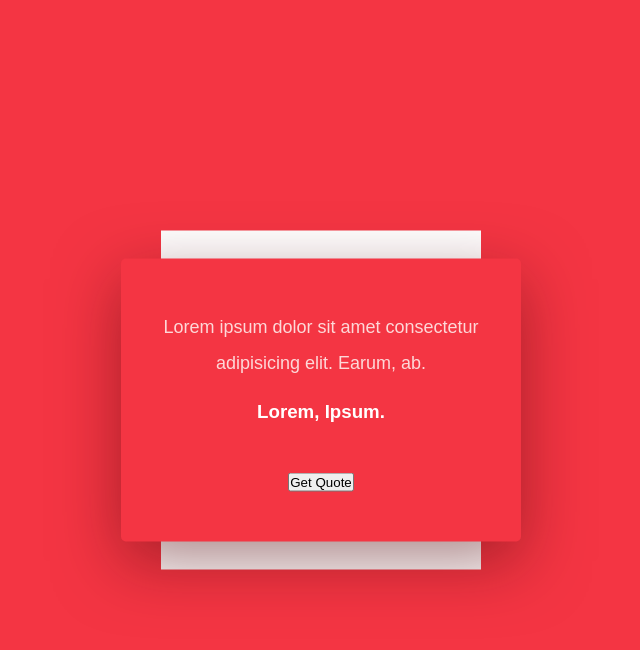
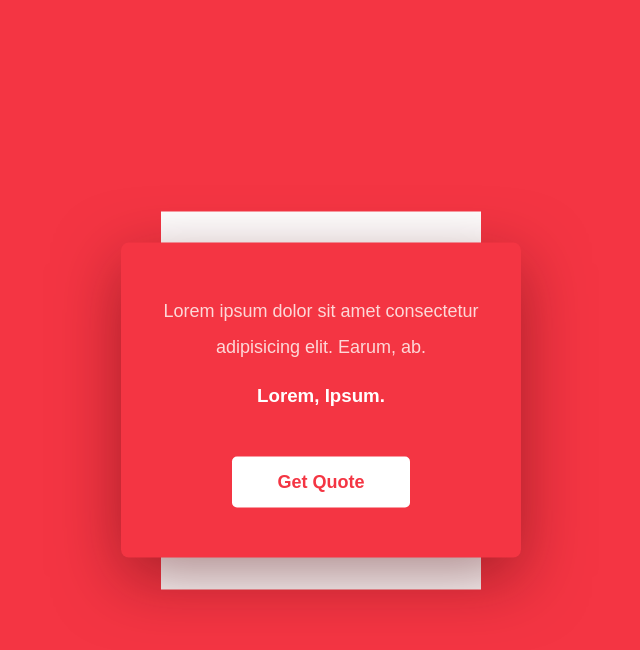
Before and after one commit to Pranav-Ausekar/Quote-Generator, a plain HTML site: page index.html in a window 1280 px wide. Both pictures are taken after a click on the button "Get Quote". Shown: the whole page, without its empty margins (319-959 px from the left). Drawn offline with Linux system fonts and the light colour scheme; no server answers; a web font is replaced by a local one.

Commit message:
added css and js

```diff
--- a/index.html
+++ b/index.html
@@ -15,7 +15,7 @@
             <p id="quote">
                 Lorem ipsum dolor sit amet consectetur adipisicing elit. Earum, ab.
             </p>
-            <h3 id="auhor">Lorem, ipsum.</h3>
+            <h3 id="author">Lorem, ipsum.</h3>
             <button id="btn">Get Quote</button>
         </div>
     </div>
--- a/script.js
+++ b/script.js
@@ -0,0 +1,22 @@
+
+const quote = document.querySelector('#quote');
+const author = document.querySelector('#author');
+const btn = document.querySelector('#btn');
+
+const url = "https://quotes-api-self.vercel.app/quote";
+
+btn.addEventListener('click', () => {
+    fetch(url)
+        .then(response => response.json())
+        .then(data => {
+            // console.log(data);
+            quote.innerHTML = data.quote;
+            author.innerHTML = data.author;
+        })
+        .catch(error => {
+            console.log(error);
+        });
+
+    quote.style.display = 'block';
+    author.style.display = 'block';
+});
--- a/style.css
+++ b/style.css
@@ -27,7 +27,7 @@ body {
     padding: 50px 40px;
     box-shadow: 0 20px 65px rgb(87, 11, 16, 0.5);
     position: relative;
-    border-radius: 5px;
+    border-radius: 8px;
     text-align: center;
 }
 
@@ -43,14 +43,27 @@ body {
 }
 
 .container p {
+    display: none;
     color: #fdd8d8;
     line-height: 2;
     font-size: 18px;
 }
 
 .container h3 {
+    display: none;
     color: #fff;
     margin: 20px 0 50px 0;
     font-weight: 600;
     text-transform: capitalize;
 }
+
+.container button {
+    background-color: #ffffff;
+    border: none;
+    padding: 15px 45px;
+    border-radius: 5px;
+    font-size: 18px;
+    font-weight: 600;
+    color: #f43543;
+    cursor: pointer;
+}
```
